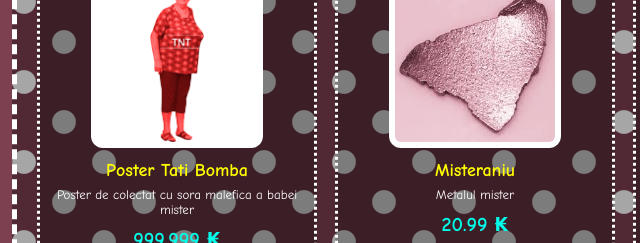
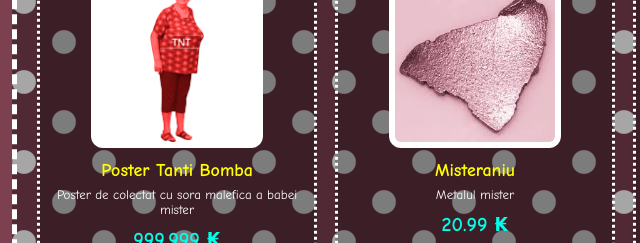
Before and after one commit to babamister/babamister.github.io, a plain HTML site: page store.html in a window 1280 px wide. Shown: the part 1078-1321 px from the top of the page, 16-656 px from the left. Drawn offline with Linux system fonts and the light colour scheme.

```diff
--- a/store.html
+++ b/store.html
@@ -195,8 +195,8 @@ const products = [
     image: "products/magnet2.jpeg" // ← replace
   },
   {
-    id: "magnet2",
-    name: "Poster Tati Bomba",
+    id: "paoster1",
+    name: "Poster Tanti Bomba",
     price: 999.999,
     tag: "poster",
     desc: "Poster de colectat cu sora malefica a babei mister",
```
